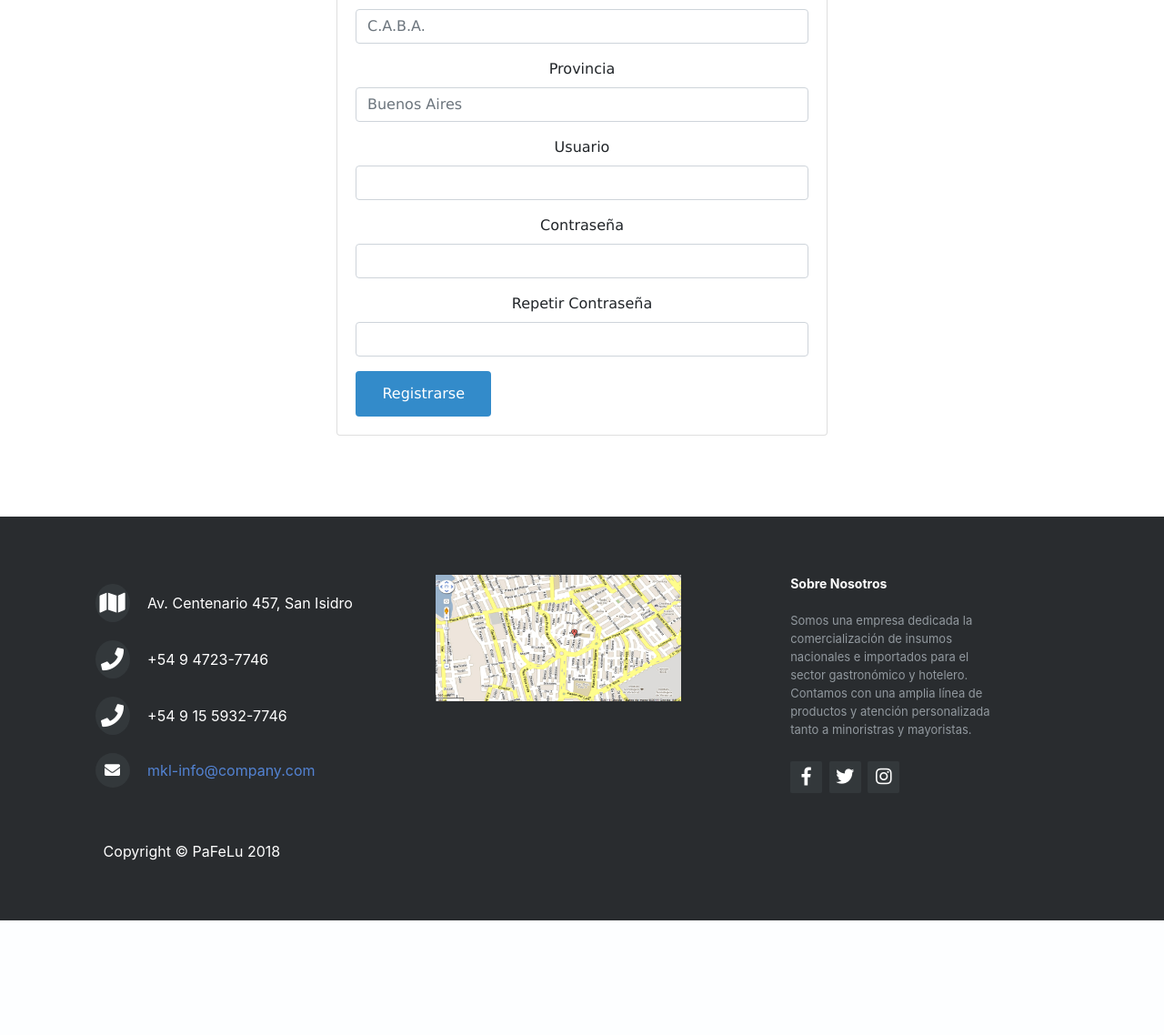
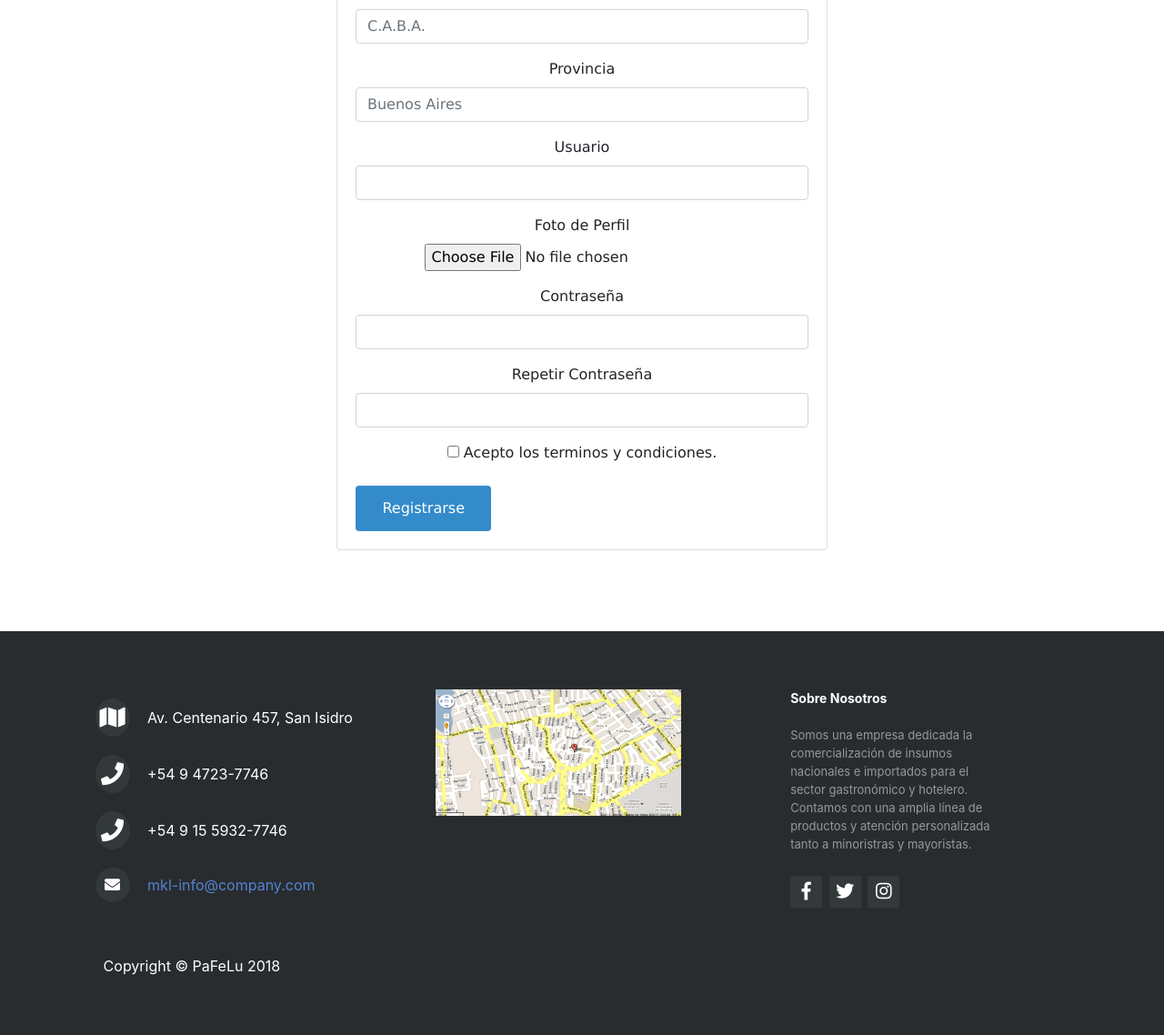
Before and after one commit to LucasKummerD/MKL, a PHP site: page /registrarse.php in a window 1280 px wide. Shown: the part 850-1988 px from the top of the page at 91% size. Before the commit the page ends 1862 px from the top, so only its background shows below. Run offline with PHP 8.4, Linux system fonts and the light colour scheme; some libraries are stand-ins or nearby versions.

Commit message:
Version 2.5

```diff
--- a/funciones.php
+++ b/funciones.php
@@ -58,7 +58,6 @@ function validate($data) {
         $errors['usuario'] = "Debes ingresar un Usuario";
     }
 
-
 //Password y Cpassword
     $password = trim($data['password']);
     $cpassword = trim($data['cpassword']);
@@ -73,14 +72,20 @@ function validate($data) {
         $errors['cpassword'] = "La contraseña no coincide";
     }
 
+//Terminos y condiciones
+    if(!isset($data['terminos'])) {
+        $errors['terminos'] = "Debes aceptar terminos y condiciones";
+    }
+
+
 
     return  $errors;
 }
 
 
 
-
-
+//LUCAS
+//Ingresar el tema del avatar (Imagen Perfil)
 
 
 
--- a/registrarse.php
+++ b/registrarse.php
@@ -167,6 +167,33 @@ if($_POST) {
                   <?php endif;?>
             </div>
 
+
+
+
+
+
+
+
+<!-- imagen de perfil -->
+<!-------------------------------------------- LUCAS --------------------------------------------------->
+
+            <div class="form-group">
+                  <label>Foto de Perfil</label>
+                  <br>
+                  <input type="file" name="avatar" value="<?= isset($errors['avatar']) ? "" : old('avatar'); ?>" >
+                  <?php if(isset($errors['avatar'])): ?>
+                      <div class="alert alert-danger">
+                        <strong><?=$errors['avatar']; ?></strong>
+                      </div>
+                  <?php endif;?>
+            </div>
+<!-------------------------------------------- LUCAS --------------------------------------->
+
+
+
+
+
+
 <!-- password -->
             <div class="form-group">
                   <label>Contraseña</label>
@@ -193,8 +220,23 @@ if($_POST) {
                 <?php endif;?>
             </div>
 
-<!---------------------------------FIN DEL FORMULARIO-------------------------------------------------->
-<!----------------------------------------------------------------------------------------------------->
+
+
+
+
+<!-------------------------------------------- LUCAS --------------------------------------->
+
+<!-- terminos y condiciones -->
+            <div class="form-group">
+                  <input type="checkbox" name="terminos" value="">
+                  <label>Acepto los terminos y condiciones.</label>
+            </div>
+
+<!-------------------------------------------- LUCAS --------------------------------------->
+
+
+
+
 
 <!-- Boton Enviar -->
             <div id="success"></div>
@@ -209,6 +251,7 @@ if($_POST) {
     </article>
   </div>
 
+<!---------------------------------FIN DEL FORMULARIO-------------------------------------------------->
 
 <!-- Footer -->
 <footer class="footer-distributed">
```
